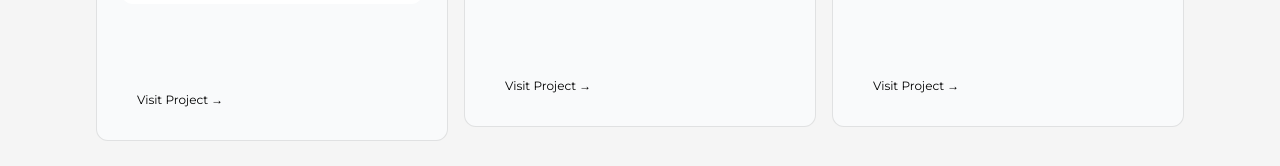
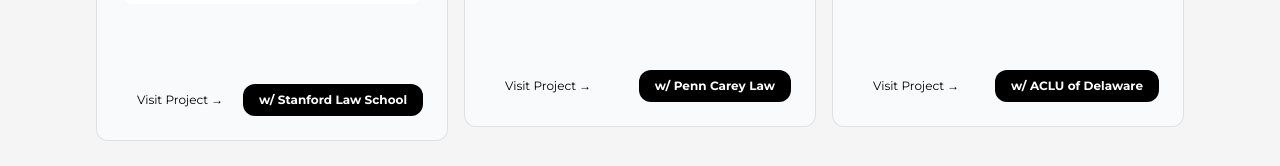
Before and after one commit to shriyanyamali/portfolio-v2, a Next.js app: page /projects in a window 1280 px wide. Shown: the part 765-931 px from the top of the page. Built offline with nearby package versions, Linux system fonts and the light colour scheme.

Commit message:
added an affiliation for each project.

```diff
--- a/src/components/project-cards/card-1.jsx
+++ b/src/components/project-cards/card-1.jsx
@@ -37,16 +37,21 @@ export function ThreeDCardOne() {
             as={Link}
             href="https://competitioncaseskeywordsearch.github.io/"
             target="__blank"
-            className="px-4 py-2 rounded-xl text-xs font-normal dark:text-white"
+            className="px-4 py-2 rounded-xl text-xs lg:text-[0.6rem] font-normal dark:text-white"
           >
             Visit Project →
           </CardItem>
-          {/* <CardItem
-            translateZ={20}
-            as="button"
-            className="px-4 py-2 rounded-xl bg-black dark:bg-white dark:text-black text-white text-xs font-bold">
-            Sign up
-          </CardItem> */}
+          <Link
+          href="https://law.stanford.edu/"
+          target="_blank"
+          >
+            <CardItem
+              translateZ={20}
+              as="button"
+              className="px-4 py-2 rounded-xl bg-black dark:bg-white dark:text-black text-white text-xs lg:text-[0.6rem] font-bold">
+              w/ Stanford Law School
+            </CardItem>
+          </Link>
         </div>
       </CardBody>
     </CardContainer>
--- a/src/components/project-cards/card-2.jsx
+++ b/src/components/project-cards/card-2.jsx
@@ -37,16 +37,21 @@ export function ThreeDCardTwo() {
             as={Link}
             href="https://github.com/ShriyanYamali/LexFlow"
             target="__blank"
-            className="px-4 py-2 rounded-xl text-xs font-normal dark:text-white"
+            className="px-4 py-2 rounded-xl text-xs lg:text-[0.6rem] font-normal dark:text-white"
           >
             Visit Project →
           </CardItem>
-          {/* <CardItem
-            translateZ={20}
-            as="button"
-            className="px-4 py-2 rounded-xl bg-black dark:bg-white dark:text-black text-white text-xs font-bold">
-            Give Me a ⭐ on GitHub
-          </CardItem> */}
+          <Link
+          href="https://www.law.upenn.edu/"
+          target="_blank"
+          >
+            <CardItem
+              translateZ={20}
+              as="button"
+              className="px-4 py-2 rounded-xl bg-black dark:bg-white dark:text-black text-white text-xs lg:text-[0.6rem] font-bold">
+              w/ Penn Carey Law
+            </CardItem>
+          </Link>
         </div>
       </CardBody>
     </CardContainer>
--- a/src/components/project-cards/card-3.jsx
+++ b/src/components/project-cards/card-3.jsx
@@ -38,16 +38,21 @@ export function ThreeDCardThree() {
             as={Link}
             href="https://www.aclu-de.org/en/archives"
             target="__blank"
-            className="px-4 py-2 rounded-xl text-xs font-normal dark:text-white"
+            className="px-4 py-2 rounded-xl text-xs lg:text-[0.6rem] font-normal dark:text-white"
           >
             Visit Project →
           </CardItem>
-          {/* <CardItem
-            translateZ={20}
-            as="button"
-            className="px-4 py-2 rounded-xl bg-black dark:bg-white dark:text-black text-white text-xs font-bold">
-            Sign up
-          </CardItem> */}
+          <Link
+          href="https://www.aclu-de.org/"
+          target="_blank"
+          >
+            <CardItem
+              translateZ={20}
+              as="button"
+              className="px-4 py-2 rounded-xl bg-black dark:bg-white dark:text-black text-white text-xs lg:text-[0.6rem] font-bold">
+              w/ ACLU of Delaware
+            </CardItem>
+          </Link>
         </div>
       </CardBody>
     </CardContainer>
--- a/src/components/project-cards/card-4.jsx
+++ b/src/components/project-cards/card-4.jsx
@@ -13,14 +13,14 @@ export function ThreeDCardFour() {
           translateZ="50"
           className="text-xl font-bold text-neutral-600 dark:text-white"
         >
-          card 4
+          Competition Cases Keyword Search
         </CardItem>
         <CardItem
           as="p"
           translateZ="60"
           className="text-neutral-500 text-sm min-h-[4rem] max-w-sm mt-2 dark:text-neutral-300"
         >
-          Text for card 4
+          A index where you can search keywords related to return market definitions decided in European Commission competition cases.
         </CardItem>
         <CardItem translateZ="100" className="w-full mt-4">
           <Image
@@ -35,19 +35,23 @@ export function ThreeDCardFour() {
           <CardItem
             translateZ={20}
             as={Link}
-            href="/"
+            href="https://competitioncaseskeywordsearch.github.io/"
             target="__blank"
-            className="px-4 py-2 rounded-xl text-xs font-normal dark:text-white"
+            className="px-4 py-2 rounded-xl text-xs lg:text-[0.6rem] font-normal dark:text-white"
           >
             Visit Project →
           </CardItem>
-          <CardItem
-            translateZ={20}
-            as="button"
-            className="px-4 py-2 rounded-xl bg-black dark:bg-white dark:text-black text-white text-xs font-bold"
+          <Link
+          href="https://law.stanford.edu/"
+          target="_blank"
           >
-            Sign up
-          </CardItem>
+            <CardItem
+              translateZ={20}
+              as="button"
+              className="px-4 py-2 rounded-xl bg-black dark:bg-white dark:text-black text-white text-xs lg:text-[0.6rem] font-bold">
+              w/ Stanford Law School
+            </CardItem>
+          </Link>
         </div>
       </CardBody>
     </CardContainer>
--- a/src/components/project-cards/card-5.jsx
+++ b/src/components/project-cards/card-5.jsx
@@ -8,19 +8,19 @@ import Link from "next/link";
 export function ThreeDCardFive() {
   return (
     <CardContainer className="inter-var">
-      <CardBody className="bg-gray-50 relative group/card  dark:hover:shadow-2xl dark:hover:shadow-emerald-500/[0.1] dark:bg-black dark:border-white/[0.2] border-black/[0.1] w-[27.5rem] txl:w-[22rem] mg:w-[19rem] md:!w-[27rem] xs:!w-auto h-auto rounded-xl p-6 border  ">
+      <CardBody className="bg-gray-50 relative group/card dark:hover:shadow-2xl dark:hover:shadow-emerald-500/[0.1] dark:bg-black dark:border-white/[0.2] border-black/[0.1] w-[27.5rem] txl:w-[22rem] mg:w-[19rem] md:!w-[27rem] xs:!w-auto h-auto rounded-xl p-6 border  ">
         <CardItem
           translateZ="50"
           className="text-xl font-bold text-neutral-600 dark:text-white"
         >
-          card 5
+          Competition Cases Keyword Search
         </CardItem>
         <CardItem
           as="p"
           translateZ="60"
           className="text-neutral-500 text-sm min-h-[4rem] max-w-sm mt-2 dark:text-neutral-300"
         >
-          Text for card 5
+          A index where you can search keywords related to return market definitions decided in European Commission competition cases.
         </CardItem>
         <CardItem translateZ="100" className="w-full mt-4">
           <Image
@@ -35,19 +35,23 @@ export function ThreeDCardFive() {
           <CardItem
             translateZ={20}
             as={Link}
-            href="/"
+            href="https://competitioncaseskeywordsearch.github.io/"
             target="__blank"
-            className="px-4 py-2 rounded-xl text-xs font-normal dark:text-white"
+            className="px-4 py-2 rounded-xl text-xs lg:text-[0.6rem] font-normal dark:text-white"
           >
             Visit Project →
           </CardItem>
-          <CardItem
-            translateZ={20}
-            as="button"
-            className="px-4 py-2 rounded-xl bg-black dark:bg-white dark:text-black text-white text-xs font-bold"
+          <Link
+          href="https://law.stanford.edu/"
+          target="_blank"
           >
-            Sign up
-          </CardItem>
+            <CardItem
+              translateZ={20}
+              as="button"
+              className="px-4 py-2 rounded-xl bg-black dark:bg-white dark:text-black text-white text-xs lg:text-[0.6rem] font-bold">
+              w/ Stanford Law School
+            </CardItem>
+          </Link>
         </div>
       </CardBody>
     </CardContainer>
--- a/src/components/project-cards/card-6.jsx
+++ b/src/components/project-cards/card-6.jsx
@@ -8,19 +8,19 @@ import Link from "next/link";
 export function ThreeDCardSix() {
   return (
     <CardContainer className="inter-var">
-      <CardBody className="bg-gray-50 relative group/card  dark:hover:shadow-2xl dark:hover:shadow-emerald-500/[0.1] dark:bg-black dark:border-white/[0.2] border-black/[0.1] w-[27.5rem] txl:w-[22rem] mg:w-[19rem] md:!w-[27rem] xs:!w-auto h-auto rounded-xl p-6 border  ">
+      <CardBody className="bg-gray-50 relative group/card dark:hover:shadow-2xl dark:hover:shadow-emerald-500/[0.1] dark:bg-black dark:border-white/[0.2] border-black/[0.1] w-[27.5rem] txl:w-[22rem] mg:w-[19rem] md:!w-[27rem] xs:!w-auto h-auto rounded-xl p-6 border  ">
         <CardItem
           translateZ="50"
           className="text-xl font-bold text-neutral-600 dark:text-white"
         >
-          card 6
+          Competition Cases Keyword Search
         </CardItem>
         <CardItem
           as="p"
           translateZ="60"
           className="text-neutral-500 text-sm min-h-[4rem] max-w-sm mt-2 dark:text-neutral-300"
         >
-          Text for card 6
+          A index where you can search keywords related to return market definitions decided in European Commission competition cases.
         </CardItem>
         <CardItem translateZ="100" className="w-full mt-4">
           <Image
@@ -35,19 +35,23 @@ export function ThreeDCardSix() {
           <CardItem
             translateZ={20}
             as={Link}
-            href="/"
+            href="https://competitioncaseskeywordsearch.github.io/"
             target="__blank"
-            className="px-4 py-2 rounded-xl text-xs font-normal dark:text-white"
+            className="px-4 py-2 rounded-xl text-xs lg:text-[0.6rem] font-normal dark:text-white"
           >
             Visit Project →
           </CardItem>
-          <CardItem
-            translateZ={20}
-            as="button"
-            className="px-4 py-2 rounded-xl bg-black dark:bg-white dark:text-black text-white text-xs font-bold"
+          <Link
+          href="https://law.stanford.edu/"
+          target="_blank"
           >
-            Sign up
-          </CardItem>
+            <CardItem
+              translateZ={20}
+              as="button"
+              className="px-4 py-2 rounded-xl bg-black dark:bg-white dark:text-black text-white text-xs lg:text-[0.6rem] font-bold">
+              w/ Stanford Law School
+            </CardItem>
+          </Link>
         </div>
       </CardBody>
     </CardContainer>
```
